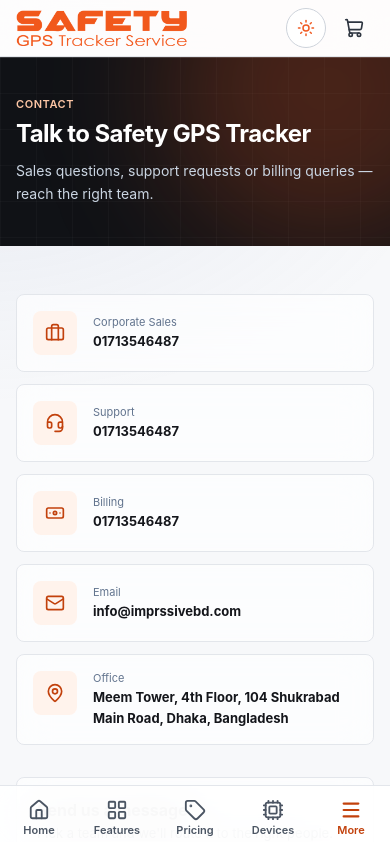
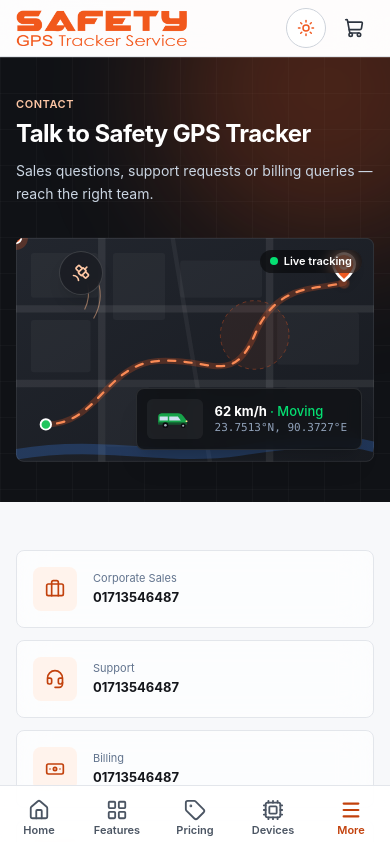
Before and after one commit to Apurbo-cse/Safety-GPS-Tracker, a Next.js app: page /contact in a window 390 px wide. Shown: the top 842 px of the page. Built offline with nearby package versions, Linux system fonts and the light colour scheme.

Commit message:
refactor: update layout and max-width for GpsHeroArt container in PageHero

```diff
--- a/src/components/common/PageHero.tsx
+++ b/src/components/common/PageHero.tsx
@@ -14,7 +14,7 @@ export default function PageHero({ eyebrow, title, description, children, art }:
           <p className="mt-3 max-w-2xl text-base leading-relaxed text-slate-300">{description}</p>
           {children && <div className="mt-6 flex flex-wrap gap-3">{children}</div>}
         </div>
-        <div className="hidden md:block">
+        <div className="mx-auto w-full max-w-md md:max-w-none">
           <GpsHeroArt art={art} />
         </div>
       </Container>
```
